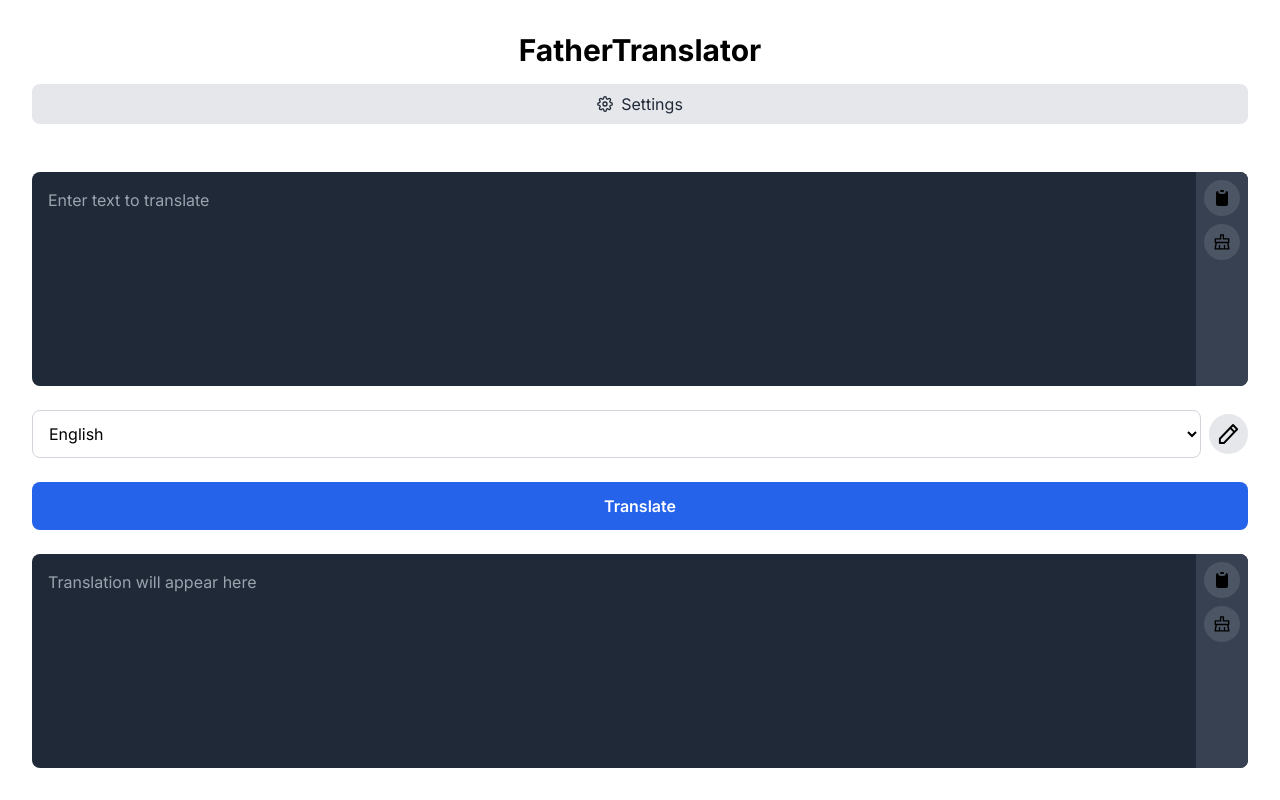
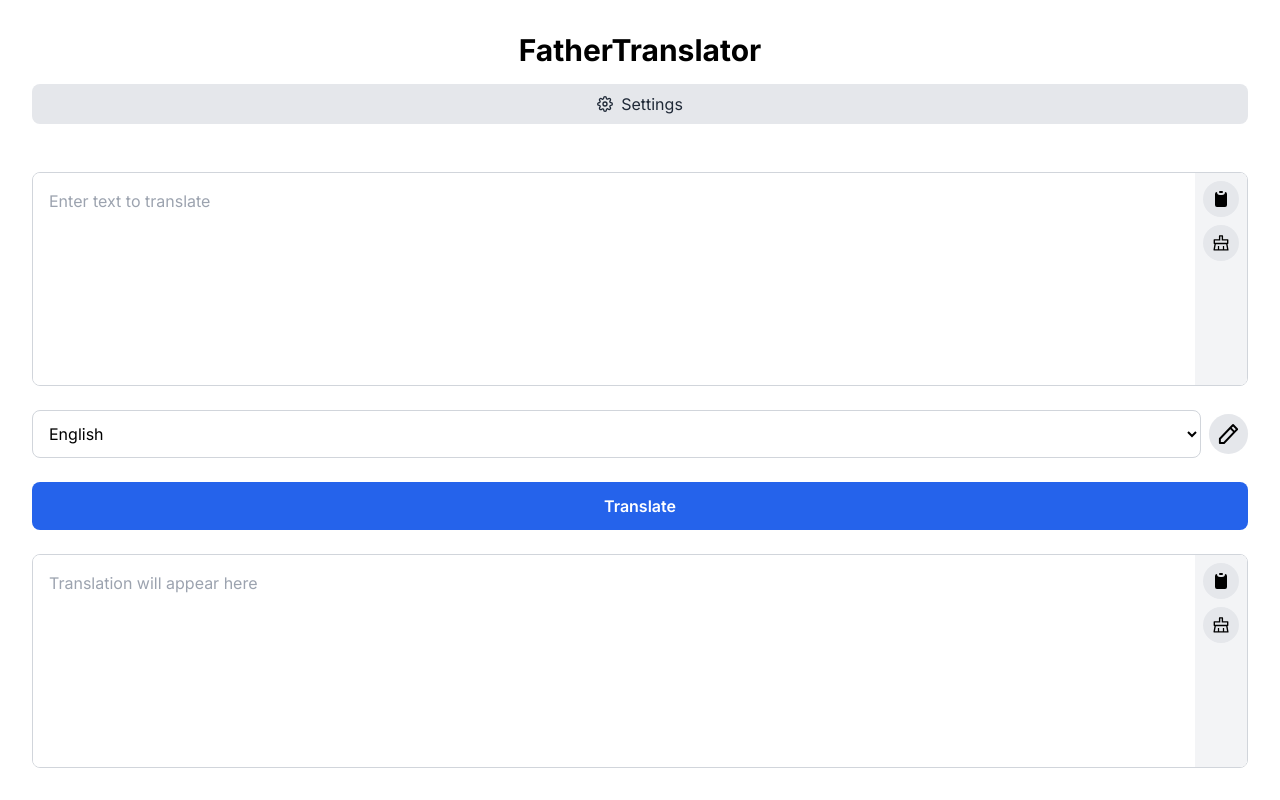
Before and after one commit to Oceanuo/OceanuoTranslate, a Next.js app: page / in a window 1280 px wide. Built offline with nearby package versions, Linux system fonts and the light colour scheme.

Commit message:
feat(TextArea): add light mode support and improve styling
Implement light/dark mode classes, add border, adjust colors for better contrast

```diff
--- a/app/components/TextArea.tsx
+++ b/app/components/TextArea.tsx
@@ -46,19 +46,19 @@ const TextArea: React.FC<TextAreaProps> = ({
   };
 
   return (
-    <div className="relative flex flex-col h-full rounded-lg overflow-hidden bg-gray-800">
+    <div className="relative flex flex-col h-full rounded-lg overflow-hidden bg-white dark:bg-gray-800 border border-gray-300 dark:border-gray-700">
       <textarea
         ref={textAreaRef}
         value={value}
         onChange={(e) => onChange(e.target.value)}
         placeholder={placeholder}
-        className="flex-grow w-full resize-none bg-transparent border-none focus:outline-none focus:ring-0 pr-12 p-4"
+        className="flex-grow w-full resize-none bg-white dark:bg-gray-800 border-none focus:outline-none focus:ring-0 pr-12 p-4 text-black dark:text-white"
         readOnly={readOnly}
       />
-      <div className="absolute top-0 right-0 bottom-0 bg-gray-700 p-2 flex flex-col justify-start gap-2">
+      <div className="absolute top-0 right-0 bottom-0 bg-gray-100 dark:bg-gray-700 p-2 flex flex-col justify-start gap-2">
         <button
           onClick={onCopy}
-          className="p-2 bg-gray-600 hover:bg-gray-500 rounded-full transition-colors duration-200"
+          className="p-2 bg-gray-200 hover:bg-gray-300 dark:bg-gray-600 dark:hover:bg-gray-500 rounded-full transition-colors duration-200"
           title="Copy text"
         >
           <Image
@@ -70,7 +70,7 @@ const TextArea: React.FC<TextAreaProps> = ({
         </button>
         <button
           onClick={handleClear}
-          className="p-2 bg-gray-600 hover:bg-gray-500 rounded-full transition-colors duration-200"
+          className="p-2 bg-gray-200 hover:bg-gray-300 dark:bg-gray-600 dark:hover:bg-gray-500 rounded-full transition-colors duration-200"
           title="Clear text"
         >
           <Image
```
